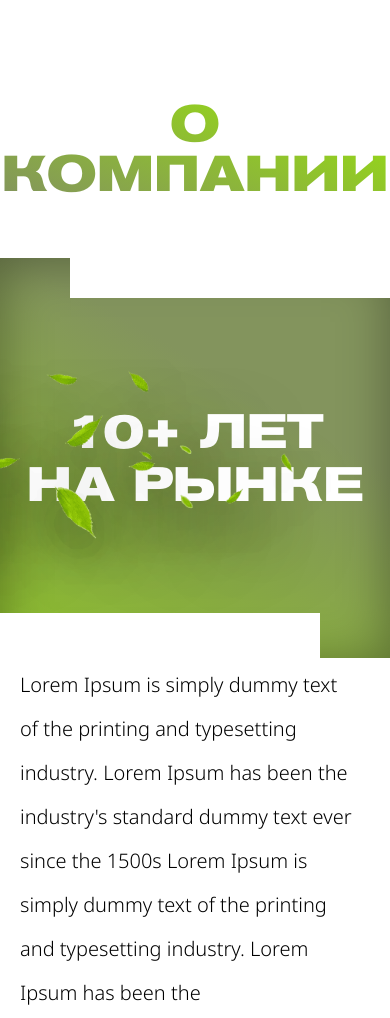
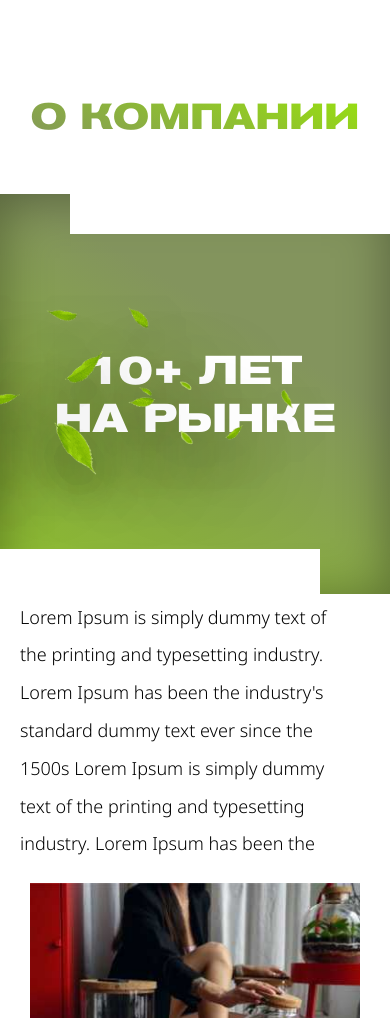
Before and after one commit to SarkorbekA/kefir, a plain HTML site: page index.html in a window 390 px wide. Shown: the part 1031-2049 px from the top of the page. Drawn offline with Linux system fonts and the light colour scheme; a web font is replaced by a local one.

Commit message:
fix: texts responsibility

```diff
--- a/styles/style.scss
+++ b/styles/style.scss
@@ -70,7 +70,7 @@ html::-webkit-scrollbar-thumb {
 }
 
 body {
-    min-width: 330px;
+    min-width: 345px;
 }
 
 body.active {
@@ -1230,6 +1230,9 @@ body.active {
         @media (max-width: 768px) {
             font-size: 50px;
         }
+        @media (max-width: 576px) {
+            font-size: 36px;
+        }
     }
     .article {
         margin-top: 100px;
@@ -1278,6 +1281,10 @@ body.active {
                 @media (max-width: 768px) {
                     font-size: 20px;
                     line-height: 220%;
+                }
+                @media (max-width: 576px) {
+                    font-size: 18px;
+                    line-height: 210%;
                 }
             }
         }
@@ -1341,6 +1348,10 @@ body.active {
                 @media (max-width: 768px) {
                     font-size: 48px;
                     line-height: 110%;
+                }
+                @media (max-width: 576px) {
+                    font-size: 40px;
+                    line-height: 120%;
                 }
             }
             &-leaves {
@@ -1469,6 +1480,9 @@ body.active {
             font-size: 50px;
             margin-bottom: 40px;
         }
+        @media (max-width: 576px) {
+            font-size: 38px;
+        }
     }
     &-wrapper {
         border-top: 1px solid rgba(130, 148, 93, 0.35);
```
Also changed, not shown: styles/style.css, 2 other files.
